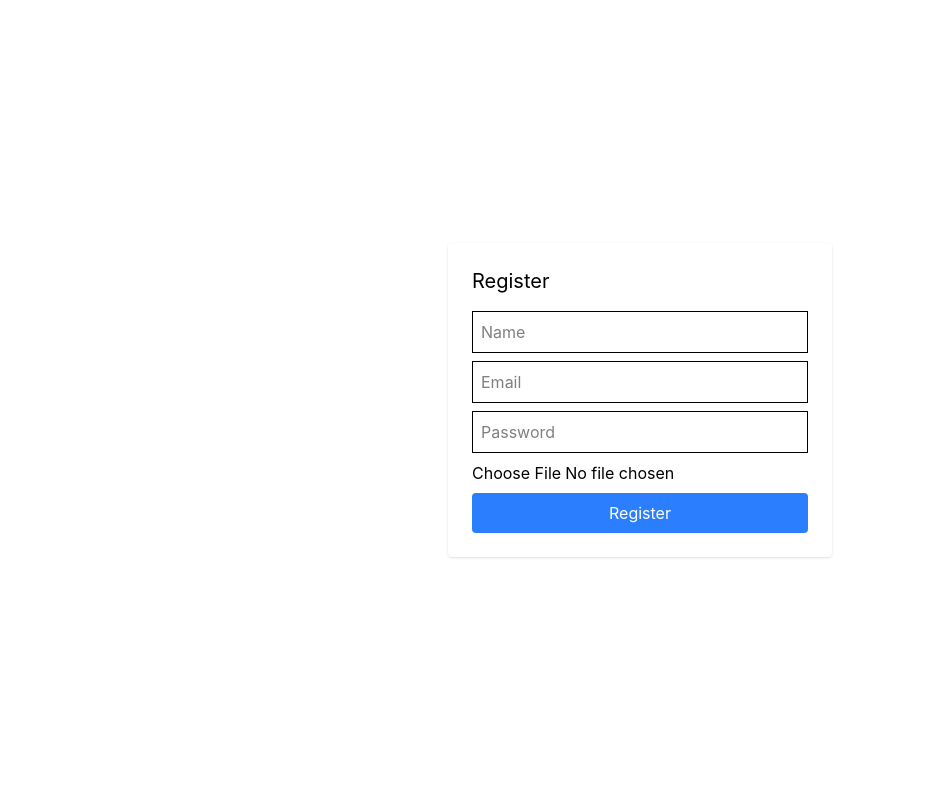
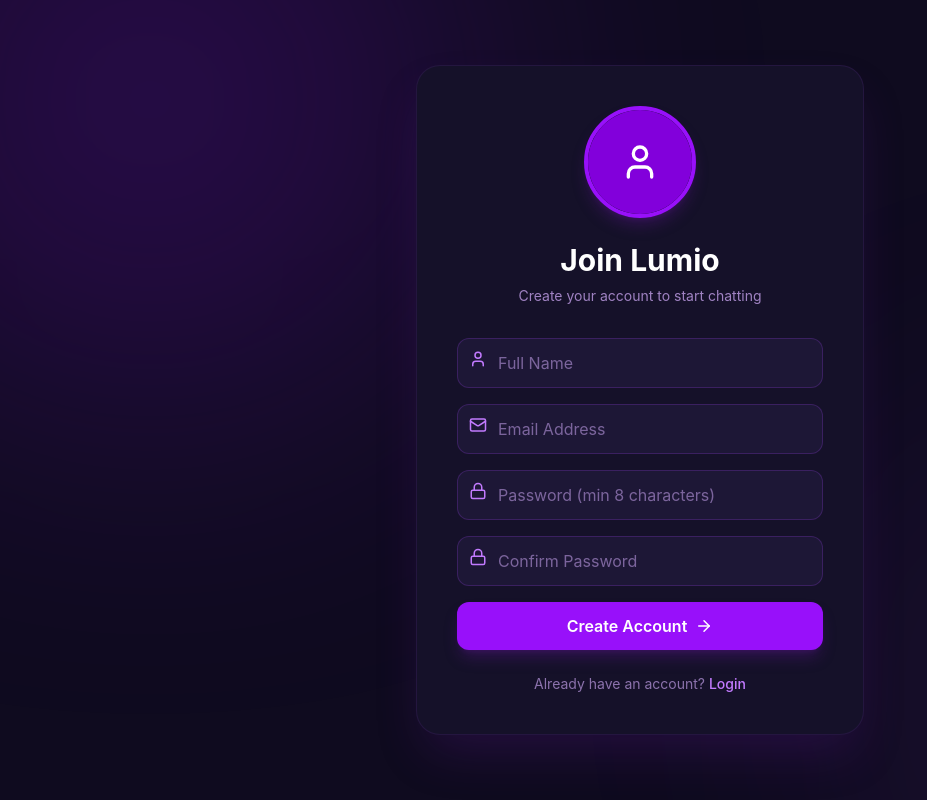
Before and after one commit to developer-badhan/Lumio, a React app in the folder frontend/: page /register in a window 1280 px wide. Shown: the whole page, without its empty margins (0-927 px from the left). Built offline with nearby package versions, Linux system fonts and the light colour scheme; the HTML template or start-up script is replaced by a standard one.

Commit message:
update the register ui based on the backend , improve the template aslo

```diff
--- a/frontend/src/pages/Register.jsx
+++ b/frontend/src/pages/Register.jsx
@@ -1,64 +1,218 @@
-import { useState } from "react"
-import { useNavigate } from "react-router-dom"
-import axios from "../services/axios"
+import React, { useState } from "react";
+import {
+  User,
+  Mail,
+  Lock,
+  ArrowRight,
+  Sparkles,
+  Camera,
+} from "lucide-react";
+import { useNavigate } from "react-router-dom";
+import api from "../services/axios";
 
 const Register = () => {
+  const navigate = useNavigate();
+
   const [form, setForm] = useState({
     name: "",
     email: "",
-    password: ""
-  })
-  const [profilePic, setProfilePic] = useState(null)
-  const navigate = useNavigate()
+    password: "",
+    confirmPassword: "",
+    profilePic: null,
+  });
+
+  const [preview, setPreview] = useState(null);
+  const [loading, setLoading] = useState(false);
+  const [error, setError] = useState("");
 
   const handleChange = (e) => {
-    setForm({ ...form, [e.target.name]: e.target.value })
+    const { name, value, files } = e.target;
+
+    if (name === "profilePic") {
+      const file = files[0];
+      if (file) {
+        setForm({ ...form, profilePic: file });
+        setPreview(URL.createObjectURL(file));
+      }
+    } else {
+      setForm({ ...form, [name]: value });
+    }
+  };
+
+  const handleSubmit = async (e) => {
+    e.preventDefault();
+    setError("");
+
+    if (form.password !== form.confirmPassword) {
+      return setError("Passwords do not match");
     }
 
-  const handleSubmit = async (e) => {
-    e.preventDefault()
+    try {
+      setLoading(true);
 
-    const formData = new FormData()
-    formData.append("name", form.name)
-    formData.append("email", form.email)
-    formData.append("password", form.password)
-    if (profilePic) {
-      formData.append("profilePic", profilePic)
+      const data = new FormData();
+      data.append("name", form.name);
+      data.append("email", form.email);
+      data.append("password", form.password);
+      data.append("confirmPassword", form.confirmPassword);
+
+      if (form.profilePic) {
+        data.append("profilePic", form.profilePic);
       }
 
-    await axios.post("/auth/register", formData)
+      await api.post("/auth/register", data);
 
-    navigate("/verify-otp")
+      navigate("/verify-otp", {
+        state: { email: form.email },
+      });
+    } catch (err) {
+      setError(err.response?.data?.message || "Registration failed");
+    } finally {
+      setLoading(false);
     }
+  };
 
   return (
-    <div className="h-screen flex items-center justify-center">
-      <form onSubmit={handleSubmit} className="bg-white p-6 rounded shadow w-96">
-        <h2 className="text-xl mb-4">Register</h2>
+    <div className="min-h-screen bg-[#0f0b1f] flex items-center justify-center relative overflow-hidden">
 
-        <input name="name" placeholder="Name"
+      {/* Background Glow */}
+      <div className="absolute w-[600px] h-[600px] bg-purple-600/20 rounded-full blur-[140px] top-[-200px] left-[-150px]" />
+      <div className="absolute w-[500px] h-[500px] bg-purple-500/10 rounded-full blur-[140px] bottom-[-150px] right-[-100px]" />
+
+      <div className="w-full max-w-md bg-[#151129] border border-purple-500/10 shadow-2xl shadow-purple-900/30 rounded-3xl p-10 relative z-10">
+
+        {/* Header */}
+        <div className="text-center mb-8">
+          <div className="flex justify-center mb-6 relative">
+
+            {/* Profile Preview Circle */}
+            <label className="relative cursor-pointer group">
+              <div className="w-28 h-28 rounded-full overflow-hidden border-4 border-purple-600 shadow-lg shadow-purple-900/40">
+
+                {preview ? (
+                  <img
+                    src={preview}
+                    alt="Preview"
+                    className="w-full h-full object-cover"
+                  />
+                ) : (
+                  <div className="w-full h-full bg-purple-700 flex items-center justify-center">
+                    <User size={40} className="text-white" />
+                  </div>
+                )}
+              </div>
+
+              {/* Camera Overlay */}
+              <div className="absolute inset-0 rounded-full bg-black/40 opacity-0 group-hover:opacity-100 transition flex items-center justify-center">
+                <Camera className="text-white" size={22} />
+              </div>
+
+              <input
+                type="file"
+                name="profilePic"
+                accept="image/*"
+                className="hidden"
                 onChange={handleChange}
-          className="w-full border p-2 mb-2" />
+              />
+            </label>
+          </div>
 
-        <input name="email" placeholder="Email"
+          <h1 className="text-3xl font-bold text-white">
+            Join Lumio
+          </h1>
+          <p className="text-purple-300/70 mt-2 text-sm">
+            Create your account to start chatting
+          </p>
+        </div>
+
+        {/* Form */}
+        <form onSubmit={handleSubmit} className="space-y-4">
+
+          {/* Name */}
+          <div className="relative">
+            <User className="absolute left-3 top-3 text-purple-400" size={18} />
+            <input
+              type="text"
+              name="name"
+              placeholder="Full Name"
+              value={form.name}
               onChange={handleChange}
-          className="w-full border p-2 mb-2" />
+              required
+              className="w-full bg-[#1d1736] text-white placeholder-purple-300/50 border border-purple-500/20 focus:border-purple-500 focus:ring-2 focus:ring-purple-600/30 transition-all rounded-xl py-3 pl-10 pr-4 outline-none"
+            />
+          </div>
 
-        <input type="password" name="password"
-          placeholder="Password"
+          {/* Email */}
+          <div className="relative">
+            <Mail className="absolute left-3 top-3 text-purple-400" size={18} />
+            <input
+              type="email"
+              name="email"
+              placeholder="Email Address"
+              value={form.email}
               onChange={handleChange}
-          className="w-full border p-2 mb-2" />
+              required
+              className="w-full bg-[#1d1736] text-white placeholder-purple-300/50 border border-purple-500/20 focus:border-purple-500 focus:ring-2 focus:ring-purple-600/30 transition-all rounded-xl py-3 pl-10 pr-4 outline-none"
+            />
+          </div>
 
-        <input type="file"
-          onChange={(e) => setProfilePic(e.target.files[0])}
-          className="mb-2" />
+          {/* Password */}
+          <div className="relative">
+            <Lock className="absolute left-3 top-3 text-purple-400" size={18} />
+            <input
+              type="password"
+              name="password"
+              placeholder="Password (min 8 characters)"
+              value={form.password}
+              onChange={handleChange}
+              required
+              minLength={8}
+              className="w-full bg-[#1d1736] text-white placeholder-purple-300/50 border border-purple-500/20 focus:border-purple-500 focus:ring-2 focus:ring-purple-600/30 transition-all rounded-xl py-3 pl-10 pr-4 outline-none"
+            />
+          </div>
 
-        <button className="bg-blue-500 text-white w-full p-2 rounded">
-          Register
+          {/* Confirm Password */}
+          <div className="relative">
+            <Lock className="absolute left-3 top-3 text-purple-400" size={18} />
+            <input
+              type="password"
+              name="confirmPassword"
+              placeholder="Confirm Password"
+              value={form.confirmPassword}
+              onChange={handleChange}
+              required
+              minLength={8}
+              className="w-full bg-[#1d1736] text-white placeholder-purple-300/50 border border-purple-500/20 focus:border-purple-500 focus:ring-2 focus:ring-purple-600/30 transition-all rounded-xl py-3 pl-10 pr-4 outline-none"
+            />
+          </div>
+
+          {error && (
+            <p className="text-red-400 text-sm text-center">{error}</p>
+          )}
+
+          {/* Button */}
+          <button
+            type="submit"
+            disabled={loading}
+            className="w-full bg-purple-600 hover:bg-purple-700 active:scale-[0.98] transition-all text-white font-semibold py-3 rounded-xl flex items-center justify-center gap-2 shadow-lg shadow-purple-900/40"
+          >
+            {loading ? "Creating Account..." : "Create Account"}
+            <ArrowRight size={18} />
           </button>
         </form>
+
+        <div className="mt-6 text-center text-sm text-purple-300/60">
+          Already have an account?{" "}
+          <a
+            href="/login"
+            className="text-purple-400 hover:text-purple-300 font-medium"
+          >
+            Login
+          </a>
         </div>
-  )
-}
+      </div>
+    </div>
+  );
+};
 
-export default Register
+export default Register;
```
Lines whose indentation alone changed are shown as unchanged.
